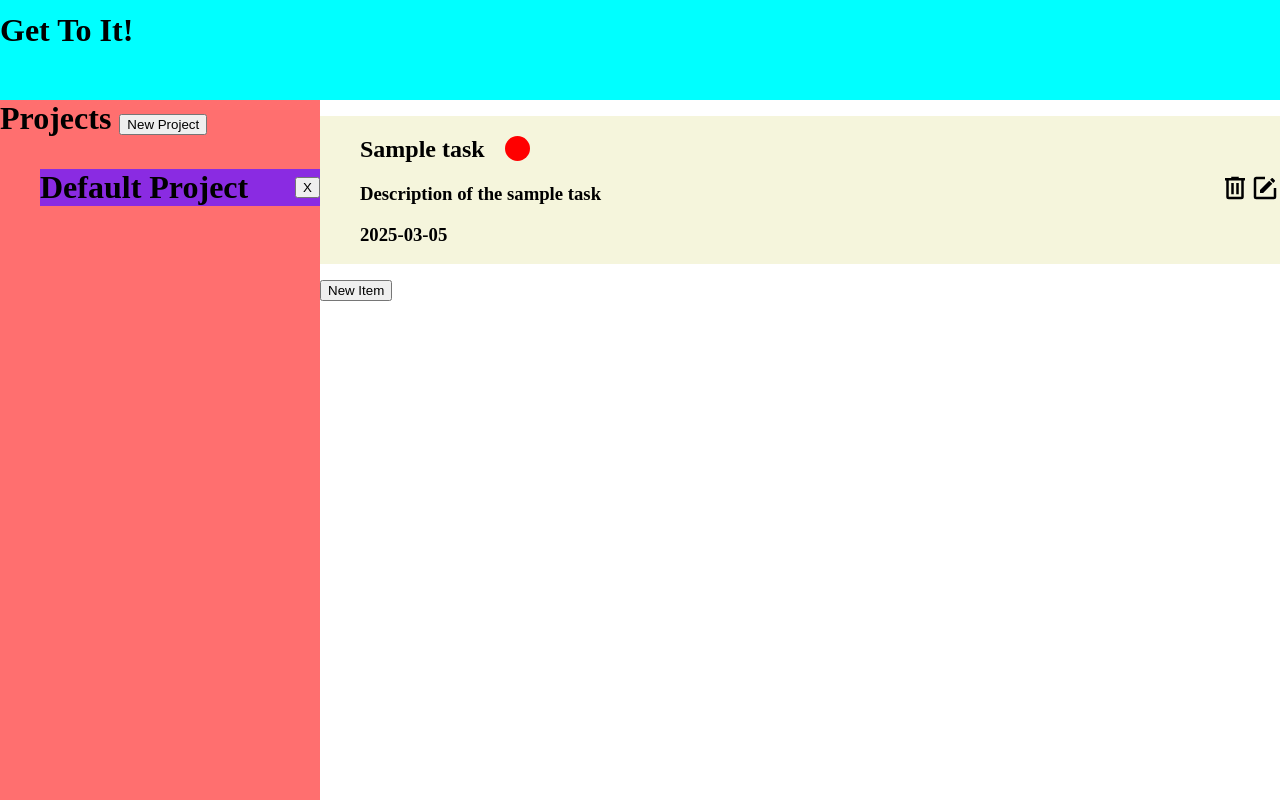
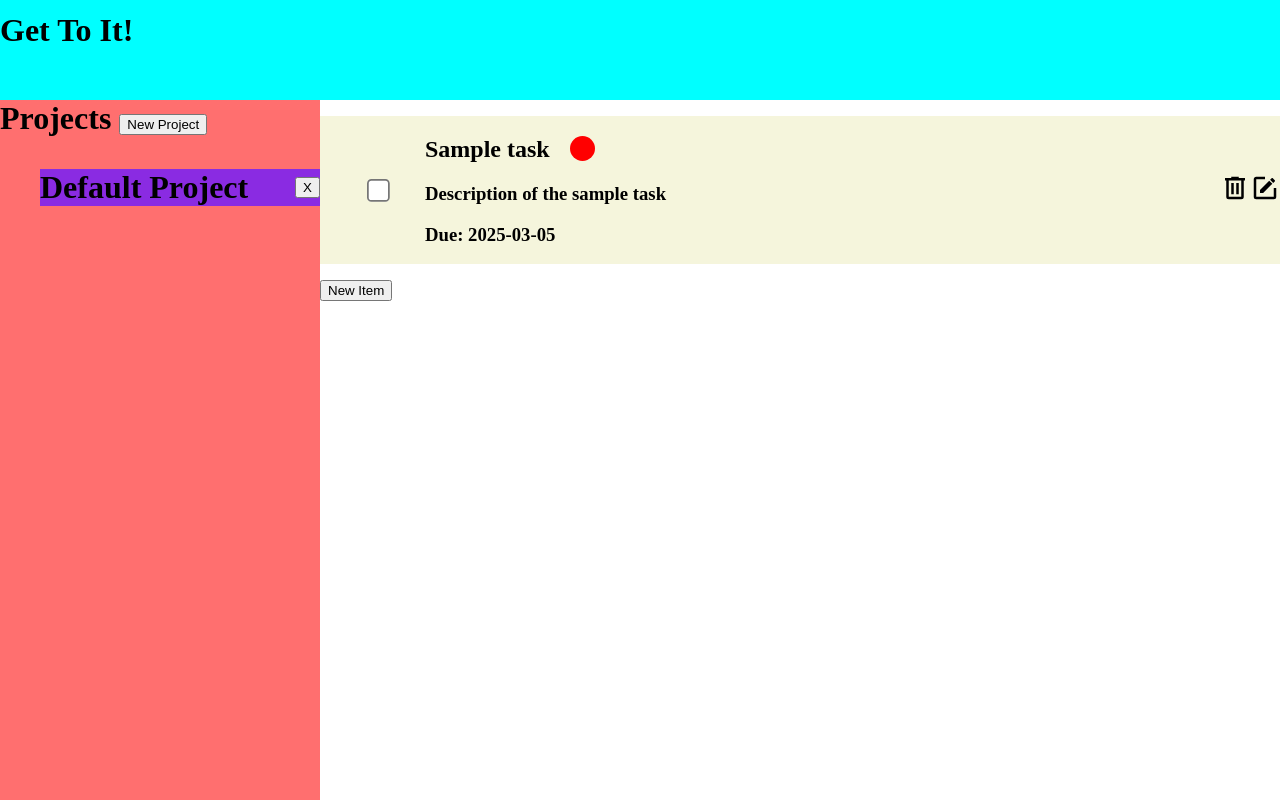
Before and after one commit to nyamashiro/todo-list, a website built with webpack: page src/template.html in a window 1280 px wide. Built offline with nearby package versions, Linux system fonts and the light colour scheme.

Commit message:
item can be checked as completed

```diff
--- a/src/index.js
+++ b/src/index.js
@@ -1,4 +1,4 @@
-import { defaultList, defaultProject, sampleItem} from "./modules/classes.js";
+import { defaultList, defaultProject, sampleItem } from "./modules/classes.js";
 import eventHandlers from "./modules/events.js"
 import renderElements from "./modules/renders.js"
 import { projectListElements } from "./modules/projects.js";
@@ -21,7 +21,11 @@ eventHandlers.submitProjectForm((newProject) => {
 eventHandlers.deleteProject((projectId) => {
   defaultList.removeProjectFromList(projectId)
   projectListElements.renderProjectsList(defaultList.projects)
-  itemElements.renderEmptyList();
+  if (defaultList.projects.length === 0) {
+    itemElements.renderEmptyList()
+  } else {
+    itemElements.renderItemsList(defaultList.projects[defaultList.projects.length - 1].items)
+  }
 })
 
 eventHandlers.deleteItem((item, projectItemId) => {
@@ -35,10 +39,10 @@ eventHandlers.submitItemForm((item, projectItemId) => {
 })
 
 eventHandlers.submitEditForm((id, values, projectItemId) => {
-defaultList.projects[projectItemId].items[id].editName(values[0])
-defaultList.projects[projectItemId].items[id].editDesc(values[1])
-defaultList.projects[projectItemId].items[id].editDueDate(values[2])
-defaultList.projects[projectItemId].items[id].editPriority(values[3])
+  defaultList.projects[projectItemId].items[id].editName(values[0])
+  defaultList.projects[projectItemId].items[id].editDesc(values[1])
+  defaultList.projects[projectItemId].items[id].editDueDate(values[2])
+  defaultList.projects[projectItemId].items[id].editPriority(values[3])
 
-itemElements.renderItemsList(defaultList.projects[projectItemId].items)
+  itemElements.renderItemsList(defaultList.projects[projectItemId].items)
 })
--- a/src/modules/events.js
+++ b/src/modules/events.js
@@ -1,4 +1,4 @@
-import { createNewItem, createNewProject, defaultList} from "./classes";
+import { createNewItem, createNewProject, defaultList } from "./classes";
 import { itemElements } from "./todo-items";
 
 const eventHandlers = (function () {
@@ -59,7 +59,7 @@ const eventHandlers = (function () {
     }
     titleField.value = itemLiArray[0];
     descField.value = itemLiArray[1];
-    dateField.value = itemLiArray[2];
+    dateField.value = itemLiArray[2].split(": ")[1];
   }
 
   const closeForm = (function () {
@@ -92,11 +92,16 @@ const eventHandlers = (function () {
 
     submit.addEventListener("click", () => {
       if (form.dataset.mode === "new-item") {
+        if (!form.checkValidity()) {
+          form.reportValidity();
+          return
+        } else {
           const projectItemId = document.querySelector("#project-item-id").value;
           let newItem = createNewItem(...captureItemDataIntoArray())
           callback(newItem, projectItemId)
           form.reset();
           document.querySelector(".item-dialog").close();
+        }
       }
     })
   }
@@ -107,11 +112,16 @@ const eventHandlers = (function () {
 
     submit.addEventListener("click", () => {
       if (form.dataset.mode === "edit-item") {
+        if (!form.checkValidity()) {
+          form.reportValidity();
+          return
+        } else {
           const projectItemId = document.querySelector("#project-item-id").value;
           let itemId = document.querySelector("#edit-item-id").value
           callback(itemId, captureItemDataIntoArray(), projectItemId)
           form.reset();
           document.querySelector(".item-dialog").close();
+        }
       }
     })
   }
@@ -122,11 +132,16 @@ const eventHandlers = (function () {
     const form = document.querySelector(".project-form")
 
     submit.addEventListener("click", () => {
+      if (!form.checkValidity()) {
+        form.reportValidity();
+        return
+      } else {
         let newProject = createNewProject(captureProjectValue())
         callback(newProject)
         document.querySelector("#project-item-id").value = defaultList.projects.length - 1;
         form.reset();
         document.querySelector(".project-dialog").close();
+      }
     })
   }
 
@@ -144,7 +159,7 @@ const eventHandlers = (function () {
   const deleteItem = function (callback) {
     const itemUl = document.querySelector(".items-list");
     itemUl.addEventListener("click", ((e) => {
-      if (e.target.classList.contains("delete-item")) {
+      if (e.target.classList.contains("delete-item") || e.target.id === "checkbox") {
         const projectItemId = document.querySelector("#project-item-id").value;
         const item = e.target.closest(".item-li");
         const itemId = item.dataset.id
--- a/src/modules/style.css
+++ b/src/modules/style.css
@@ -43,6 +43,10 @@ button {
   background-color: beige;
 }
 
+.item-container {
+  flex: 1;
+}
+
 .edit-item,
 .delete-item {
   width: 30px;
@@ -53,7 +57,7 @@ button {
   display: flex;
   align-items: center;
   justify-content: space-between;
-  gap: 50px;
+  gap: 30px;
 }
 
 .item-name {
@@ -67,3 +71,11 @@ button {
   border-radius: 50%;
   display: inline-block;
 }
+
+#checkbox {
+  cursor: pointer;
+}
+
+input[type="checkbox"] {
+  zoom: 1.75;
+}
--- a/src/modules/todo-items.js
+++ b/src/modules/todo-items.js
@@ -4,15 +4,20 @@ import editIcon from "../assets/square-edit-outline.svg"
 const itemElements = (function () {
 
   const renderItemsList = function (items) {
+    if (items.length === 0) {
+      renderEmptyList();
+    } else {
       const itemsUl = document.querySelector(".items-list");
       itemsUl.textContent = "";
       items.forEach((item, index) => {
         let li = document.createElement("li");
         li.classList.add("item-li");
         li.dataset.id = index
-      li.append(createItemContainer(item), createIconsContainer())
+        li.dataset.checked = "false"
+        li.append(createCheckboxContainer(), createItemContainer(item), createIconsContainer())
         itemsUl.appendChild(li);
       });
+    }
   }
 
   const renderEmptyList = function() {
@@ -21,11 +26,11 @@ const itemElements = (function () {
   }
 
   const createItemContainer = function (item) {
-    let itemDiv = document.createElement("div");
-    let prioritySpan = document.createElement("span");
-    let nameH2 = document.createElement("h2");
-    let descH3 = document.createElement("h3");
-    let dateH3 = document.createElement("h3");
+    const itemDiv = document.createElement("div");
+    const prioritySpan = document.createElement("span");
+    const nameH2 = document.createElement("h2");
+    const descH3 = document.createElement("h3");
+    const dateH3 = document.createElement("h3");
 
     itemDiv.classList.add("item-container");
     prioritySpan.classList.add("item-priority")
@@ -35,7 +40,7 @@ const itemElements = (function () {
 
     nameH2.textContent = item.name
     descH3.textContent = item.desc;
-    dateH3.textContent = item.dueDate;
+    dateH3.textContent = `Due: ${item.dueDate}`;
 
     if (item.priority === "high") {
       prioritySpan.style.backgroundColor = "rgb(255, 0, 0)"
@@ -48,7 +53,7 @@ const itemElements = (function () {
     nameH2.appendChild(prioritySpan);
     itemDiv.append(nameH2, descH3, dateH3)
 
-    return itemDiv;
+    return itemDiv
   }
 
   const createIconsContainer = function () {
@@ -68,6 +73,23 @@ const itemElements = (function () {
     return div;
   }
 
+  const createCheckboxContainer = function () {
+    const checkboxDiv = document.createElement("div");
+    const label = document.createElement("label");
+    const checkbox = document.createElement("input");
+
+    checkboxDiv.classList.add("checkbox");
+
+    label.setAttribute("for", "checkbox");
+    checkbox.type = "checkbox";
+    checkbox.id = "checkbox"
+
+    label.appendChild(checkbox);
+    checkboxDiv.appendChild(label);
+
+    return checkboxDiv
+  }
+
   const selectCurrentItem = function(e) {
     const itemLi = e.target.closest(".item-li");
     const itemId = itemLi.dataset.id;
--- a/src/template.html
+++ b/src/template.html
@@ -18,8 +18,7 @@
     <ul class="project-list"></ul>
   </nav>
   <div id="content">
-    <ul class="items-list">
-    </ul>
+    <ul class="items-list"></ul>
   </div>
   <dialog class="item-dialog dialog">
     <button class="close-form">X</button>
@@ -38,7 +37,7 @@
       </label>
       <div>
         <label for="priority">Priority</label>
-        <select name="priority" id="priority">
+        <select name="priority" id="priority" required>
           <option value="low">Low</option>
           <option value="med">Med</option>
           <option value="high">High</option>
@@ -51,7 +50,7 @@
     <form action="#" method="get" class="project-form">
       <button class="close-form">X</button>
       <label for="project-name">Name of project:
-        <input type="text" id="project-name" class="project">
+        <input type="text" id="project-name" class="project" required>
       </label>
       <button class="submit-project" type="button">Submit</button>
     </form>
```
Lines whose indentation alone changed are shown as unchanged.
